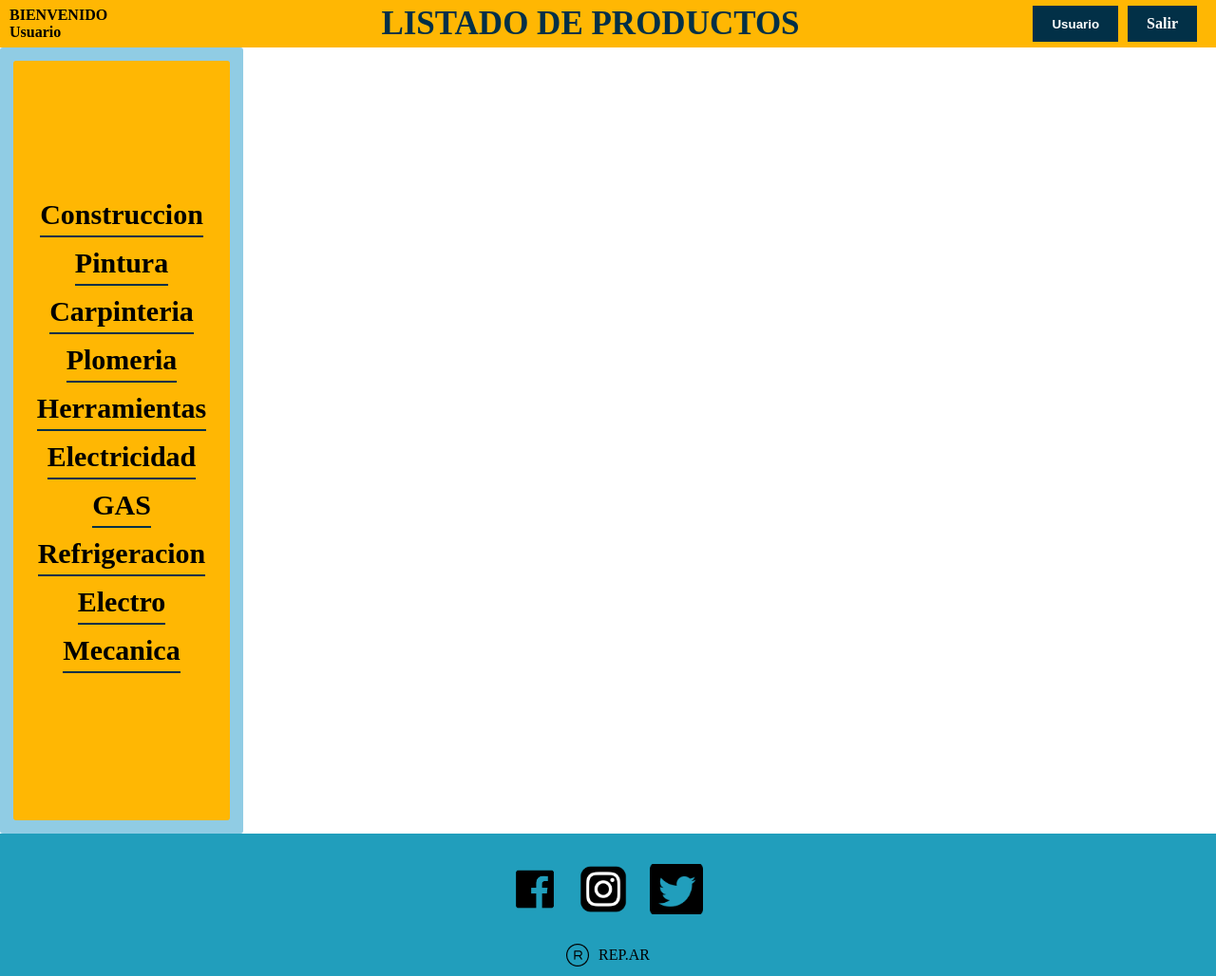
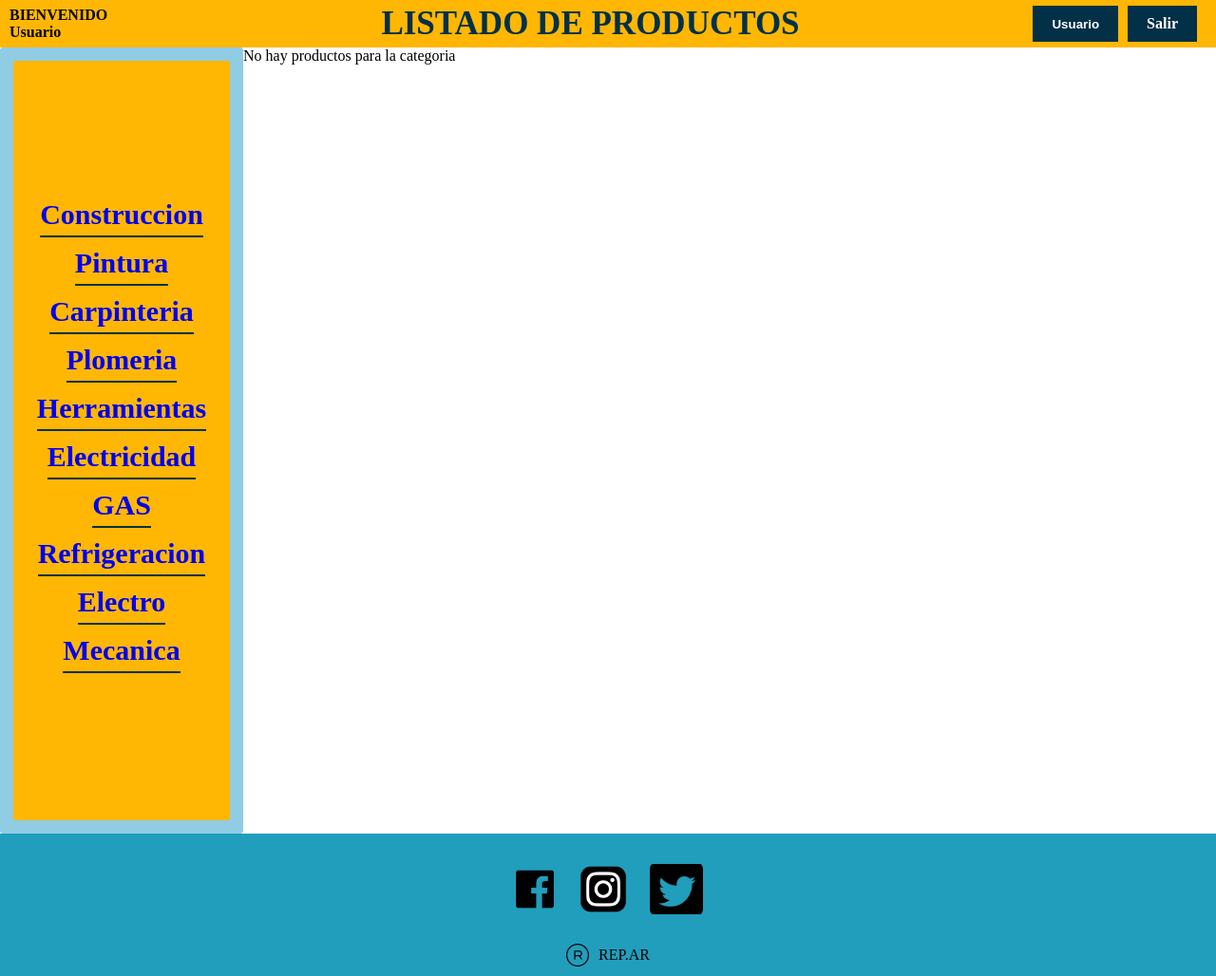
Before and after one commit to BrenisN/ProyectoFinal, a PHP site: page /NuevaVersion/main.php in a window 1280 px wide. Shown: the part 200-1228 px from the top of the page at 95% size. Run offline with PHP 8.4, Linux system fonts and the light colour scheme.

Commit message:
22-11
sarasa

```diff
--- a/NuevaVersion/estilo.css
+++ b/NuevaVersion/estilo.css
@@ -103,14 +103,57 @@ body{
   border-bottom: 2px solid #023047;
   padding-bottom: 5px;
   margin-bottom: 10px;
+  text-decoration: none;
 }
 
-.listProd{
+.catItem:visited{
+  color: #023047;
+}
+
+.list-container {
+  text-align: center;
+}
+
+.list-container h2 {
+  font-size: 2em; /* El doble de grande */
+}
+
+.listProd {
   grid-area: listProd;
   background-color: white;
-  height: 800px;
+  height: auto;
+  display: flex;
+  flex-wrap: wrap;
+  justify-content: flex-start;
 }
 
+.item {
+  box-sizing: border-box;
+  width: calc(20% - 20px); /* Ancho del 20% menos el margen */
+  margin: 10px;
+  padding: 10px;
+  border: 1px solid #ccc;
+}
+
+.item img {
+  max-width: 100%;
+  height: auto;
+}
+
+.itemContent {
+  display: flex;
+  flex-direction: column;
+  height: 100%;
+}
+
+.quantity-dropdown {
+  margin-top: auto;
+}
+
+/* Estilos adicionales para alinear el botón en la parte inferior */
+.item button {
+  margin-top: auto;
+}
 .footer{
   grid-area: footer;
   background-color: #219ebc;
--- a/NuevaVersion/main.php
+++ b/NuevaVersion/main.php
@@ -15,7 +15,7 @@ require "secciones.php";
       head();
       navBar("LISTADO DE PRODUCTOS","Usuario","Salir");
       sideBar();
-      listProd();
+      listProd($con,"Construccion");
       footer();
     ?>
   </div>
--- a/NuevaVersion/secciones.php
+++ b/NuevaVersion/secciones.php
@@ -1,3 +1,7 @@
+<?php
+require "ConexionBD.php";
+?>
+
 <?php
 
 function head(){
@@ -31,28 +35,61 @@ function sideBar(){
   echo'
       <div class="sideBar">
         <div class="sideProd">
-          <a class="catItem">Construccion</a>
-          <a class="catItem">Pintura</a>
-          <a class="catItem">Carpinteria</a>
-          <a class="catItem">Plomeria</a>
-          <a class="catItem">Herramientas</a>
-          <a class="catItem">Electricidad</a>
-          <a class="catItem">GAS</a>
-          <a class="catItem">Refrigeracion</a>
-          <a class="catItem">Electro</a>
-          <a class="catItem">Mecanica</a>
+          <a href="main.php?CATEGORIA=1" class="catItem">Construccion</a>
+          <a href="main.php?CATEGORIA=2" class="catItem">Pintura</a>
+          <a href="main.php?CATEGORIA=3" class="catItem">Carpinteria</a>
+          <a href="main.php?CATEGORIA=4" class="catItem">Plomeria</a>
+          <a href="main.php?CATEGORIA=5" class="catItem">Herramientas</a>
+          <a href="main.php?CATEGORIA=6" class="catItem">Electricidad</a>
+          <a href="main.php?CATEGORIA=7" class="catItem">GAS</a>
+          <a href="main.php?CATEGORIA=8" class="catItem">Refrigeracion</a>
+          <a href="main.php?CATEGORIA=9" class="catItem">Electro</a>
+          <a href="main.php?CATEGORIA=10" class="catItem">Mecanica</a>
         </div>
       </div>
       '
 ;}
 
-function listProd(){
-  echo'
-      <div class="listProd">
+function listProd($con) {
+  if(isset($_GET["CATEGORIA"])){
+    $cat = $_GET["CATEGORIA"];
+    $queryProd = "SELECT * FROM productos where idcategoria = ". $cat ;
+    $result = mysqli_query($con,$queryProd);
+    if ($result->num_rows > 0){
+      echo '<div class="list-container">
+      <h2>Categoria: '. $cat .'</h2>
+      <div class="listProd">';
 
-      </div>
-      '
-;}
+      while($row = $result->fetch_assoc()) {
+        echo '<div class="item">
+                <img src="'. $row["imagen"] .'">
+                <div class="itemContent">
+                  <h3>'. $row["nombre"] .'</h3>
+                  <p>'. $row["descripcion"] .'</p>
+                  <p>Precio: $'. $row["precio"] .'</p>
+                  <div class="quantity-dropdown">
+                    <label for="quantity">Cantidad:</label>
+                    <select id="quantity" name="quantity">';
+        for ($i = 1; $i <= 10; $i++) {
+          echo '<option value="' . $i . '">' . $i . '</option>';
+        }
+        echo '      </select>
+                  </div>
+                  <br>
+                  <button>COMPRAR</button>
+                </div>
+              </div>';
+      }
+
+      echo '</div></div>';
+    } else {
+      echo 'No se encontraron productos';
+    }
+    $con->close();
+  } else {
+    echo ' No hay productos para la categoria';
+  }
+}
 
 function footer(){
   echo'
```
